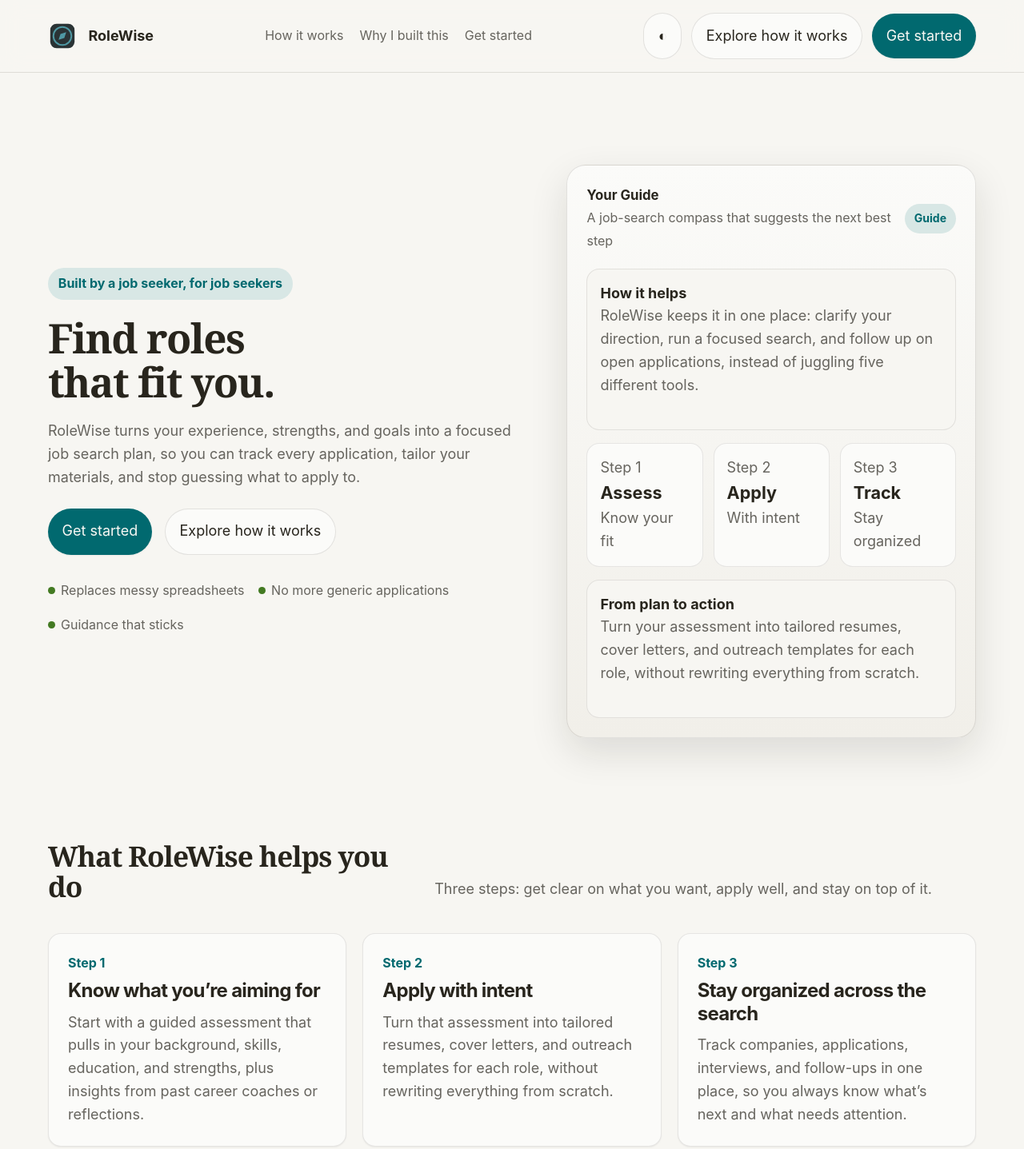
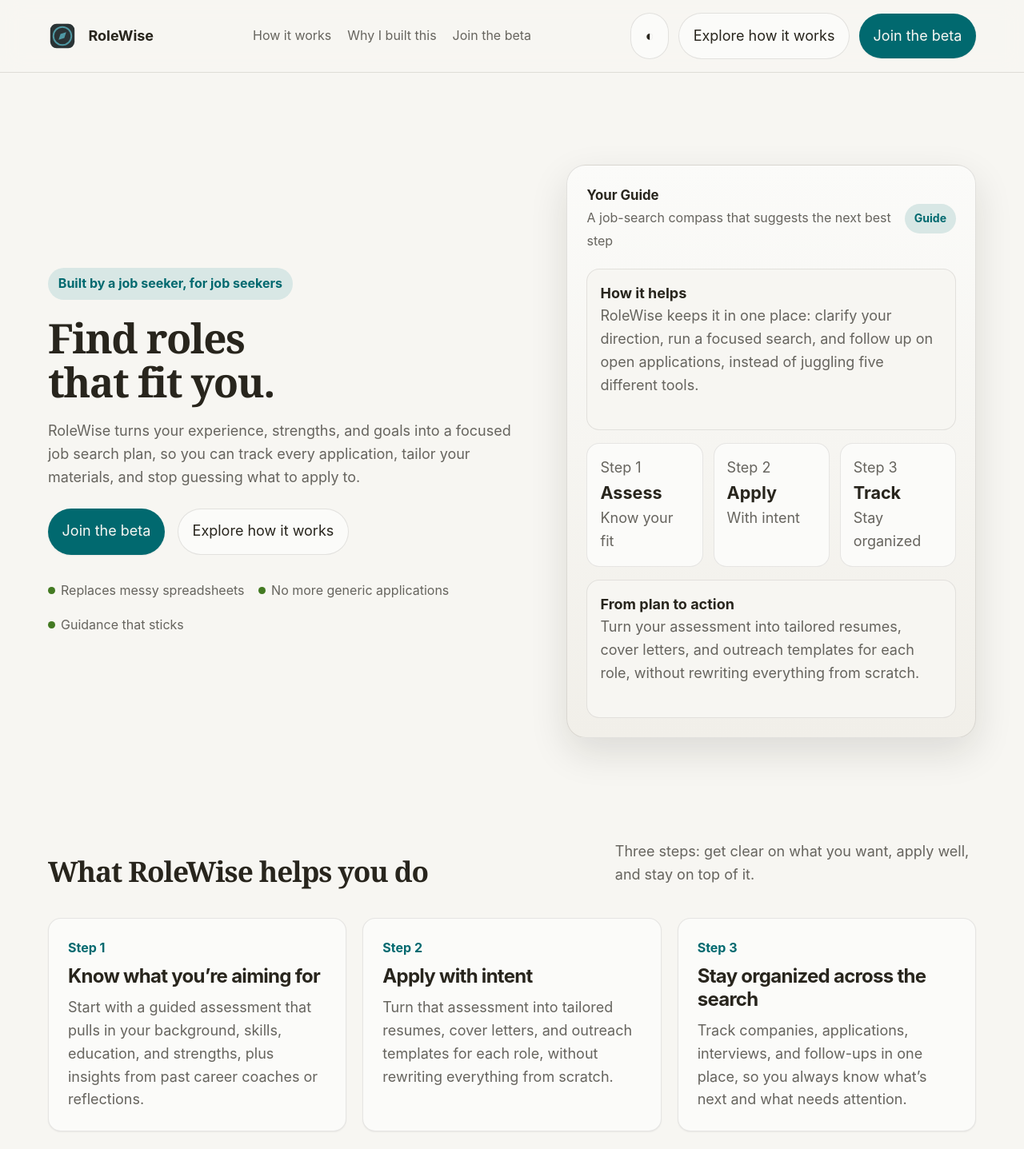
Before and after one commit to irl-labs-us/role-wise.github.io, a plain HTML site: page index.html in a window 1280 px wide. Shown: the top 1437 px of the page at 80% size. Drawn offline with Linux system fonts and the light colour scheme; files whose address does not match are found by name; a web font is replaced by a local one.

Commit message:
landing page tweaks

```diff
--- a/index.html
+++ b/index.html
@@ -15,7 +15,7 @@
     .nav{display:flex;align-items:center;justify-content:space-between;padding:var(--space-4) 0;gap:var(--space-4)}.brand{display:flex;align-items:center;gap:.9rem;font-weight:700}.brand-mark{width:2.25rem;height:2.25rem;border-radius:.75rem;overflow:hidden;display:grid;place-items:center}.brand-mark svg{width:100%;height:100%}.nav-links{display:flex;gap:var(--space-5);align-items:center;color:var(--color-text-muted);font-size:var(--text-sm)}.nav-actions{display:flex;gap:.75rem;align-items:center}.theme-toggle,.btn-secondary,.btn-primary{min-height:44px;padding:.85rem 1.1rem;border-radius:999px;display:inline-flex;align-items:center;justify-content:center;gap:.55rem;transition:.18s ease}.theme-toggle,.btn-secondary{border:1px solid color-mix(in oklab,var(--color-text) 12%, transparent);background:var(--color-surface)}.btn-primary{background:var(--color-primary);color:var(--color-text-inverse);box-shadow:var(--shadow-sm)}.btn-primary:hover{background:var(--color-primary-hover)}.btn-secondary:hover,.theme-toggle:hover{background:var(--color-surface-2)}
     .hero{padding:clamp(4rem,9vw,8rem) 0 var(--space-16)}.hero-grid{display:grid;grid-template-columns:1.08fr .92fr;gap:var(--space-12);align-items:center}.eyebrow{display:inline-flex;align-items:center;gap:.5rem;padding:.45rem .8rem;border-radius:999px;background:var(--color-primary-highlight);color:var(--color-primary);font-size:var(--text-sm);font-weight:700;margin-bottom:var(--space-5)}h1{font-size:var(--text-2xl);max-width:10ch;margin-bottom:var(--space-5)}.hero p{color:var(--color-text-muted);margin-bottom:var(--space-6)}.cta-row{display:flex;gap:1rem;flex-wrap:wrap;margin-bottom:var(--space-8)}.proof{display:flex;gap:1.1rem;flex-wrap:wrap;color:var(--color-text-muted);font-size:var(--text-sm)}.proof span{display:inline-flex;align-items:center;gap:.45rem}.dot{width:.55rem;height:.55rem;border-radius:50%;background:var(--color-success)}
     .hero-card{background:linear-gradient(180deg,var(--color-surface),var(--color-surface-2));border:1px solid color-mix(in oklab,var(--color-text) 12%, transparent);border-radius:var(--radius-xl);padding:var(--space-6);box-shadow:var(--shadow-lg)}.mock-top{display:flex;justify-content:space-between;align-items:center;margin-bottom:var(--space-5)}.mock-chip{padding:.45rem .75rem;border-radius:999px;background:var(--color-primary-highlight);color:var(--color-primary);font-size:var(--text-xs);font-weight:700}.mock-stack{display:grid;gap:1rem}.mock-block{padding:1rem;border-radius:1rem;background:var(--color-bg);border:1px solid color-mix(in oklab,var(--color-text) 10%, transparent)}.mock-score{display:grid;grid-template-columns:repeat(3,1fr);gap:.8rem}.score-card{padding:1rem;border-radius:1rem;background:var(--color-surface);border:1px solid color-mix(in oklab,var(--color-text) 10%, transparent)}.score-card strong{display:block;font-size:1.35rem}
-    section{padding:var(--space-16) 0}.section-head{display:grid;grid-template-columns:.8fr 1.2fr;gap:var(--space-8);margin-bottom:var(--space-10);align-items:end}.section-head h2{font-size:var(--text-xl)}.section-head p{color:var(--color-text-muted)}.grid-3{display:grid;grid-template-columns:repeat(3,1fr);gap:var(--space-5)}.grid-2{display:grid;grid-template-columns:repeat(2,1fr);gap:var(--space-5)}.card{background:var(--color-surface);border:1px solid color-mix(in oklab,var(--color-text) 10%, transparent);border-radius:var(--radius-lg);padding:var(--space-6);box-shadow:var(--shadow-sm)}.card h3{font-family:var(--font-body);font-size:var(--text-lg);line-height:1.2;margin-bottom:.65rem}.card p{color:var(--color-text-muted)}
+    section{padding:var(--space-16) 0}.section-head{display:grid;grid-template-columns:minmax(22ch,1.35fr) minmax(0,.9fr);gap:var(--space-8);margin-bottom:var(--space-10);align-items:end}.section-head h2{font-size:var(--text-xl);text-wrap:balance}.section-head p{color:var(--color-text-muted)}.grid-3{display:grid;grid-template-columns:repeat(3,1fr);gap:var(--space-5)}.grid-2{display:grid;grid-template-columns:repeat(2,1fr);gap:var(--space-5)}.card{background:var(--color-surface);border:1px solid color-mix(in oklab,var(--color-text) 10%, transparent);border-radius:var(--radius-lg);padding:var(--space-6);box-shadow:var(--shadow-sm)}.card h3{font-family:var(--font-body);font-size:var(--text-lg);line-height:1.2;margin-bottom:.65rem}.card p{color:var(--color-text-muted)}
     .steps{display:grid;grid-template-columns:repeat(2,1fr);gap:var(--space-5)}.step-num{font-size:var(--text-sm);font-weight:700;color:var(--color-primary);margin-bottom:.5rem}.list{display:grid;gap:.85rem;margin-top:1rem}.list li{list-style:none;padding-left:1.2rem;position:relative;color:var(--color-text-muted)}.list li::before{content:'';position:absolute;left:0;top:.62rem;width:.45rem;height:.45rem;border-radius:50%;background:var(--color-primary)}
     .founder-row{display:flex;align-items:center;gap:1rem;margin-bottom:1.25rem}.founder-photo{width:4rem;height:4rem;border-radius:50%;object-fit:cover;border:1px solid color-mix(in oklab,var(--color-text) 12%, transparent);box-shadow:var(--shadow-sm);flex-shrink:0}.founder-name{font-weight:700}
     .footer-cta{padding:var(--space-16) 0 var(--space-20)}.footer-panel{background:linear-gradient(135deg,var(--color-surface),var(--color-primary-highlight));border:1px solid color-mix(in oklab,var(--color-text) 10%, transparent);border-radius:calc(var(--radius-xl) + .5rem);padding:clamp(2rem,5vw,4rem);display:grid;grid-template-columns:1.1fr .9fr;gap:var(--space-8);align-items:center}.muted{color:var(--color-text-muted)}footer{padding:0 0 var(--space-10);color:var(--color-text-faint);font-size:var(--text-sm)}
@@ -41,12 +41,12 @@
       <nav class="nav-links" aria-label="Primary">
         <a href="#how-it-works">How it works</a>
         <a href="#founder-note">Why I built this</a>
-        <a href="#cta">Get started</a>
+        <a href="https://app.role-wise.com/#/home">Join the beta</a>
       </nav>
       <div class="nav-actions">
         <button class="theme-toggle" type="button" data-theme-toggle aria-label="Switch color mode">◐</button>
         <a class="btn-secondary" href="#how-it-works">Explore how it works</a>
-        <a class="btn-primary" href="#cta">Get started</a>
+        <a class="btn-primary" href="https://app.role-wise.com/#/home">Join the beta</a>
       </div>
     </div>
   </header>
@@ -59,7 +59,7 @@
           <h1>Find roles that fit you.</h1>
           <p>RoleWise turns your experience, strengths, and goals into a focused job search plan, so you can track every application, tailor your materials, and stop guessing what to apply to.</p>
           <div class="cta-row">
-            <a class="btn-primary" href="#cta">Get started</a>
+            <a class="btn-primary" href="https://app.role-wise.com/#/home">Join the beta</a>
             <a class="btn-secondary" href="#how-it-works">Explore how it works</a>
           </div>
           <div class="proof" aria-label="Product highlights">
@@ -98,7 +98,7 @@
     <section id="how-it-works">
       <div class="container">
         <div class="section-head">
-          <h2>What RoleWise helps you do</h2>
+          <h2>What RoleWise helps&nbsp;you&nbsp;do</h2>
           <p>Three steps: get clear on what you want, apply well, and stay on top of it.</p>
         </div>
         <div class="grid-3">
@@ -150,8 +150,7 @@
         </div>
         <div>
           <div class="cta-row" style="margin-bottom:0">
-            <a class="btn-primary" href="#top">Get started</a>
-            <a class="btn-secondary" href="#top">Join the waitlist</a>
+            <a class="btn-primary" href="https://app.role-wise.com/#/home">Join the beta</a>
           </div>
         </div>
       </div>
```
Also changed, not shown: assets/profile.jpeg (renamed from profile.jpeg), generated-image.png (added).
